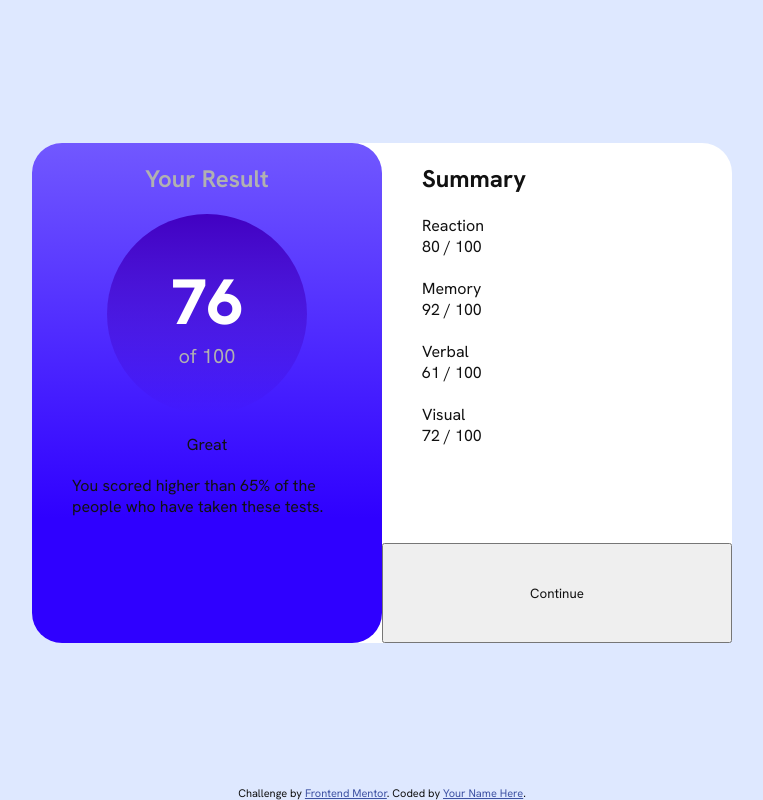
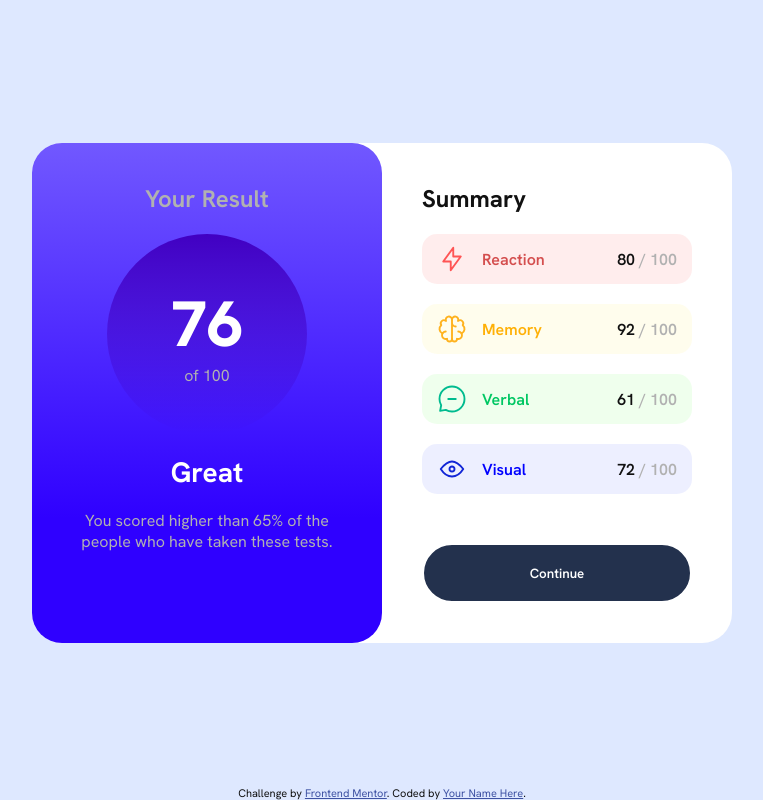
Before and after one commit to CodingDango/frontendmentor-results-component, a plain HTML site: page index.html in a window 1280 px wide. Shown: the whole page, without its empty margins (258-1021 px from the left). Drawn offline with Linux system fonts and the light colour scheme.

Commit message:
Looks like the target now

```diff
--- a/index.html
+++ b/index.html
@@ -20,48 +20,56 @@
 
   <main class="flex-center flex-column">
 
-    <section class="results-summary">
+    <section class="results-component">
 
       <h2 class="visually-hidden">Results Summary</h2>
 
       <section class="flex-start-center flex-column">
         <h3 class="light semi-bold">Your Result</h3>
         <p class="results-score flex-center flex-column"><span>76</span> of 100</p>
-        <p class="results-comparison">Great</p>
-        <p class="results-description">You scored higher than 65% of the people who have taken these tests.</p>
+        <p class="results-comparison sem-bold">Great</p>
+        <p class="results-description light">You scored higher than 65% of the people who have taken these tests.</p>
       </section>
 
-      <section>
+      <section class="flex-start flex-column">
         <h3>Summary</h3>
-
-        <figure>
-          <img>
-          <figcaption>Reaction</figcaption>
-          <p class="summary-score"><span>80</span> / 100</p>
+        <figure class="skill-assessment red">
+          <span>
+            <img src="./assets/images/icon-reaction.svg" alt="Lightning icon">
+            <figcaption>Reaction</figcaption>
+          </span>
+          <p class="skill-assessment-score"><span>80</span> / 100</p>
         </figure>
 
-        <figure>
-          <img>
-          <figcaption>Memory</figcaption>
-          <p class="summary-score"><span>92</span> / 100</p>
+        <figure class="skill-assessment yellow">
+          <span>
+            <img src="./assets/images/icon-memory.svg" alt="Memory icon">
+            <figcaption>Memory</figcaption>
+          </span>
+          <p class="skill-assessment-score"><span>92</span> / 100</p>
         </figure>
 
-        <figure>
-          <img>
-          <figcaption>Verbal</figcaption>
-          <p class="summary-score"><span>61</span> / 100</p>
+        <figure class="skill-assessment green">
+          <span>
+            <img src="./assets/images/icon-verbal.svg" alt="Speaking icon">
+            <figcaption>Verbal</figcaption>
+          </span>
+          <p class="skill-assessment-score"><span>61</span> / 100</p>
         </figure>
 
-        <figure>
-          <img>
-          <figcaption>Visual</figcaption>
-          <p class="summary-score"><span>72</span> / 100</p>
+        <figure class="skill-assessment blue">
+          <span>
+            <img src="./assets/images/icon-visual.svg" alt="Eye icon">
+            <figcaption>Visual</figcaption>
+          </span>
+          <p class="skill-assessment-score"><span>72</span> / 100</p>
         </figure>
 
       </section>
 
-      <button>Continue</button>
-
+      <aside>
+        <button>Continue</button>
+      </aside>
     </section>
 
   </main>
--- a/style.css
+++ b/style.css
@@ -41,7 +41,7 @@ Results component classes
 ===============================
 */
 
-.results-summary {
+.results-component {
   background: #fff;
   width: min(700px, 100%);
   height: 500px;
@@ -51,19 +51,42 @@ Results component classes
   border-radius: 30px;
 }
 
-.results-summary section {
-  padding: 20px 40px;
+.results-component section,
+.results-component aside {
+  gap: 20px;
+  padding: 40px;
 }
 
-.results-summary h3 {
+.results-component h3 {
   font-size: 1.5rem;
 }
 
-.results-summary section:first-of-type {
+.results-component aside {
+  padding: 0 40px 40px 40px;
+}
+
+.results-component button {
+  width: 100%;
+  height: 100%;
+  border-radius: 30px;
+  border: 2px white solid;
+  background-color: var(--dark-greyish-blue);
+  color: var(--opposite-font-color);
+  font-weight: 600;
+  cursor: pointer;
+}
+
+
+/*
+###############################
+Results section (left side)
+###############################
+*/
+
+.results-component section:first-of-type {
   grid-row-start: span 2;
   background: linear-gradient(180deg, #7158FF 0%, #2F00FF 75%);
   border-radius: 30px;
-  gap: 20px;
 }
 
 .results-score {
@@ -73,7 +96,6 @@ Results component classes
   border-radius: 50%;
   text-align: center;
   color: var(--font-light);
-  font-size: 1.25rem;
 }
 
 .results-score span {
@@ -81,3 +103,92 @@ Results component classes
   font-weight: 800;
   color: var(--opposite-font-color);
 }
+
+.results-comparison {
+  font-size: 1.75rem;
+  color: var(--opposite-font-color);
+  font-weight: 700;
+}
+
+.results-description {
+  text-align: center;
+  justify-self: flex-end;
+}
+
+
+/*
+###############################
+Summary section (right side)
+###############################
+*/
+
+
+.results-component .skill-assessment {
+  width: 100%;
+  display: flex;
+  justify-content: space-between;
+  align-items: center;
+  height: 50px;
+  padding: 10px 15px;
+  border-radius: 15px;
+}
+
+.skill-assessment > span:first-child {
+  display: flex;
+  align-items: center;
+  align-content: center;
+  gap: 15px
+}
+
+.skill-assessment img {
+  height: 30px;
+}
+
+.skill-assessment.red{
+  background-color: rgba(255, 80, 80, 0.10);
+}
+
+.skill-assessment.red figcaption {
+  font-weight: 600;
+  color: rgb(212, 78, 78);
+}
+
+
+.skill-assessment.yellow {
+  background-color: rgba(255, 229, 80, 0.1);
+}
+
+.skill-assessment.yellow figcaption {
+  font-weight: 600;
+  color: rgb(255, 176, 6);
+}
+
+
+.skill-assessment.green{
+  background-color: rgba(100, 255, 80, 0.1);
+}
+
+.skill-assessment.green figcaption {
+  font-weight: 600;
+  color: rgb(0, 199, 99);
+}
+
+
+.skill-assessment.blue {
+  background-color: rgba(80, 98, 255, 0.1);
+}
+
+.skill-assessment.blue figcaption {
+  font-weight: 600;
+  color: blue;
+}
+
+
+.skill-assessment-score {
+  color: var(--font-light);
+  font-weight: 600;
+}
+
+.skill-assessment-score span {
+  font-weight: 600;
+}
```
